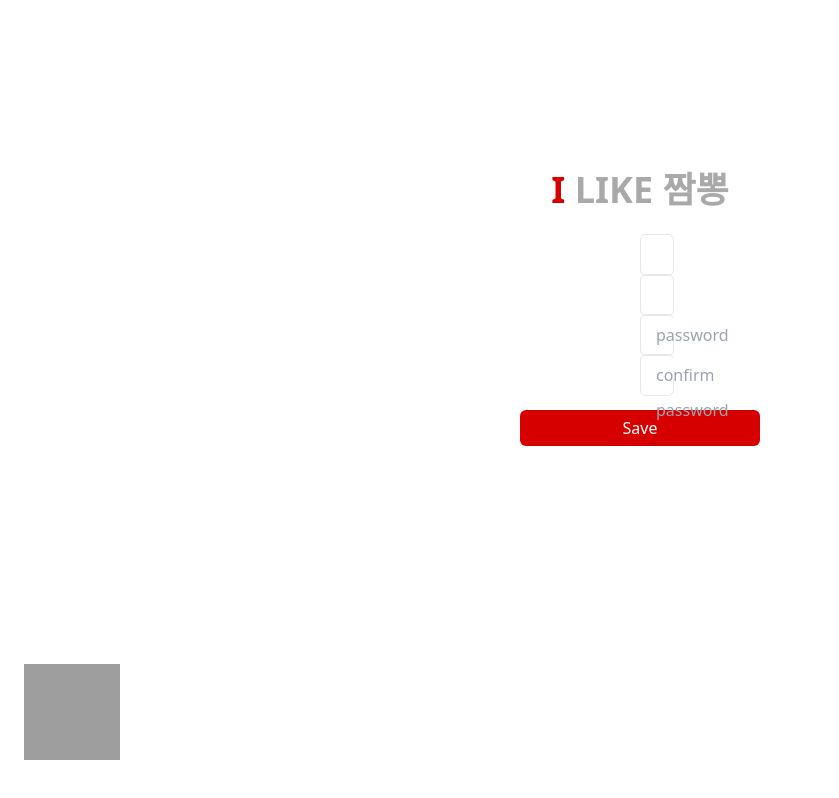
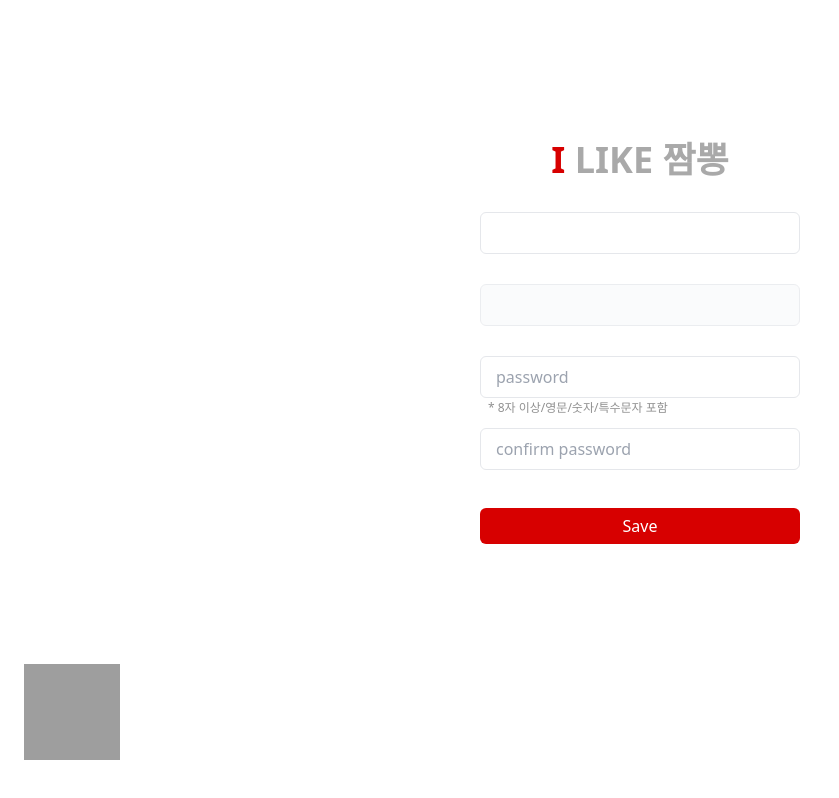
Before and after one commit to yuxincxoi/jjambbong_map, a React app: page /myPage in a window 1280 px wide. Shown: the whole page, without its empty margins (0-839 px from the left). Built offline with nearby package versions, Linux system fonts and the light colour scheme; no server answers; grey boxes are pictures that could not be loaded; the HTML template or start-up script is replaced by a standard one.

Commit message:
mypage 디자인 수정

```diff
--- a/src/pages/myPage.tsx
+++ b/src/pages/myPage.tsx
@@ -91,7 +91,7 @@ export default function MyPage() {
   };
 
   return (
-    <div className="mt-[170px]">
+    <div className="mt-[140px]">
       <Modal
         message={modalMessage}
         isHidden={isModalHidden}
@@ -110,13 +110,14 @@ export default function MyPage() {
       />
       <Nav />
       <Title />
-      <form className="mt-6">
+      <form className="mt-5">
         <Input
           type="text"
           placeholder={name}
           name="name"
           value={name}
           onChange={(e) => setName(e.target.value)}
+          firstclassName="w-80 mt-3"
         />
         <Input
           type="text"
@@ -125,6 +126,8 @@ export default function MyPage() {
           value={id}
           onChange={(e) => setId(e.target.value)}
           disabled={true}
+          firstclassName="w-80 mt-8"
+          secondclassName="transition duration-200 disabled:bg-gray-50 disabled:text-gray-400 disabled:border-gray-200 disabled:cursor-not-allowed disabled:opacity-75 focus:disabled:ring-0 focus:disabled:border-gray-200"
         />
         <Input
           type="password"
@@ -132,18 +135,23 @@ export default function MyPage() {
           name="password"
           value={password}
           onChange={(e) => setPassword(e.target.value)}
+          firstclassName="w-80 mt-8"
         />
+        <p className="flex w-80 mx-auto px-2 mt-1 text-[#909090] font-thin text-xs">
+          * 8자 이상/영문/숫자/특수문자 포함
+        </p>
         <Input
           type="password"
           placeholder="confirm password"
           name="confirmPassword"
           value={confirmPassword}
           onChange={(e) => setConfirmPassword(e.target.value)}
+          firstclassName="w-80 mt-3"
         />
         <Button
           buttonName="Save"
           onClick={handleSubmit}
-          className="w-60 h-9 mt-4 px-2 py-1 bg-main-color text-white rounded-md hover:border-main-color hover:text-main-color hover:bg-white"
+          className="w-80 h-9 mt-10 px-2 py-1 bg-main-color text-white rounded-md hover:border-main-color hover:text-main-color hover:bg-white"
         />
       </form>
     </div>
```
